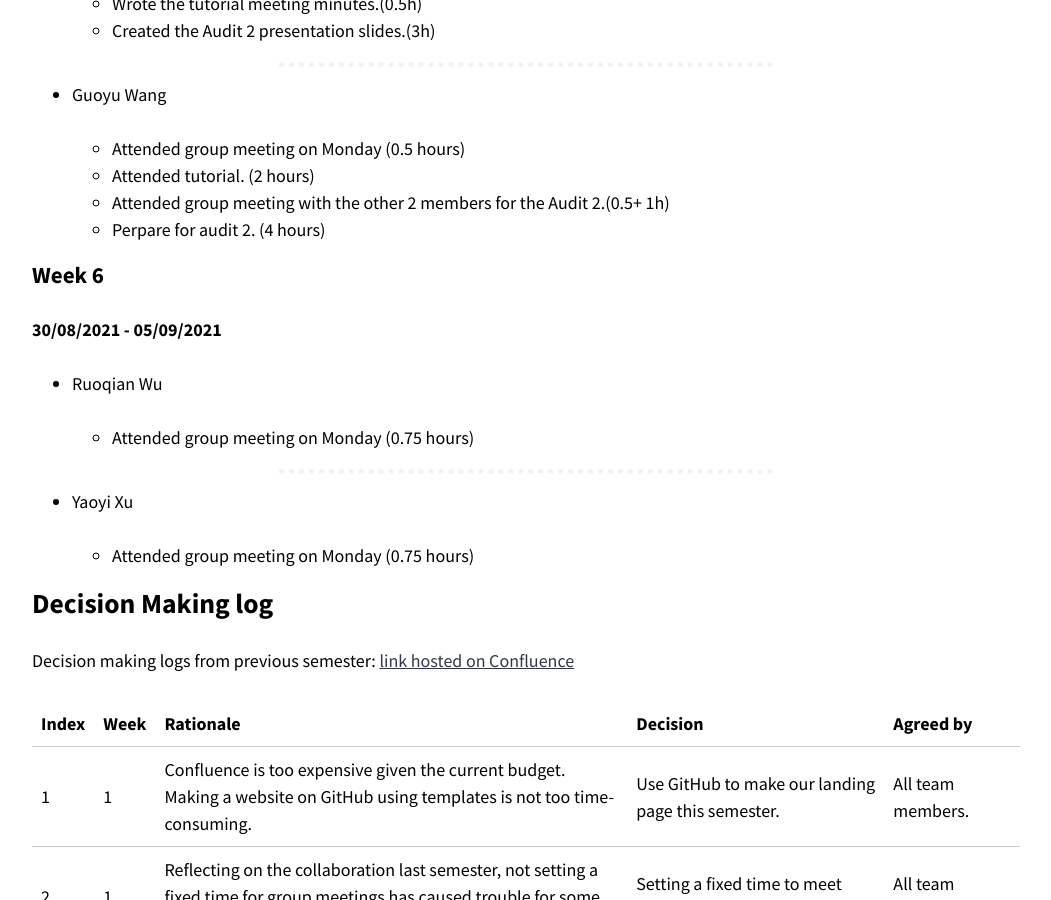
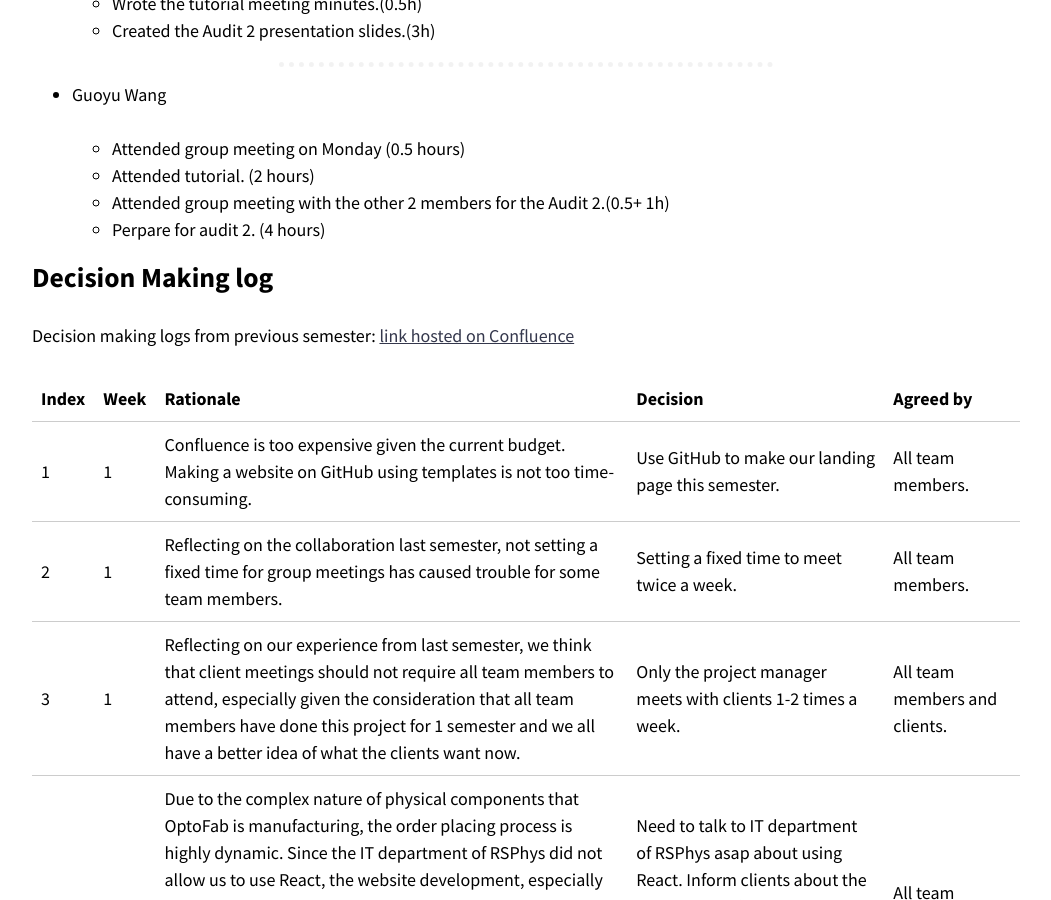
Before and after one commit to optofab/optofab.github.io, a Jekyll site: the page built from logs.md, in a window 1280 px wide and 900 px high, scrolled down 24847 px. Shown: the whole window, without its empty margins (114-1165 px from the left). Built offline with Jekyll 4.4.1, drawn with Linux system fonts in a browser that asks for light colours; nearby versions of some CDN libraries; emoji names are drawn with the system emoji font.

Commit message:
updated work records

```diff
--- a/logs.md
+++ b/logs.md
@@ -923,21 +923,6 @@ _[Don't forget to add hours for each of the work you've done. This line will be
   - Perpare for audit 2. (4 hours)
 
 
-### Week 6
-
-**30/08/2021 - 05/09/2021**
-
-- Ruoqian Wu
-
-  - Attended group meeting on Monday (0.75 hours)
-
-<hr class="hr-dotted">
-
-- Yaoyi Xu
-
-  - Attended group meeting on Monday (0.75 hours)
-
-
 ## Decision Making log
 
 Decision making logs from previous semester: [link hosted on Confluence](https://techlauncher.atlassian.net/wiki/spaces/TECHLAUNCH/pages/133300236/Decision+making+log)
```
Also changed, not shown: work_records.md (+2 -2 lines).
